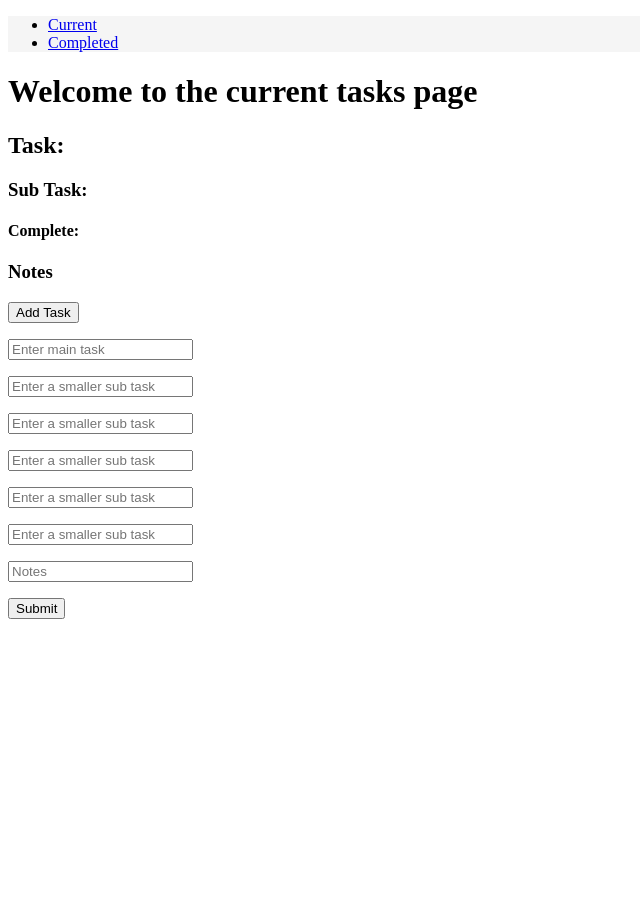
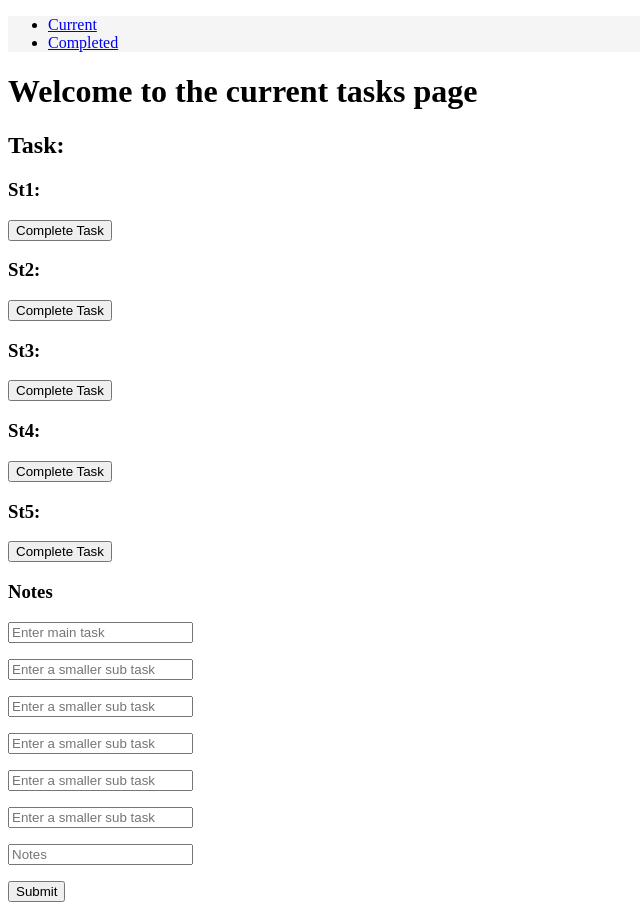
Before and after one commit to SILamble/Less-But-Better, a React (Create React App) app in the folder client/: page / in a window 1280 px wide. Shown: the whole page, without its empty margins (0-640 px from the left). Before the commit the page ends 800 px from the top, so only its background shows below. Built offline with nearby package versions, Linux system fonts and the light colour scheme; no server answers.

Commit message:
LBB-6 - added complete task buttons

```diff
--- /dev/null
+++ b/client/src/components/CompBtn/index.js
@@ -0,0 +1,9 @@
+import React from "react";
+
+function CompBtn({_id, name}) {
+  return (
+    <button type="button" >Complete Task</button>
+  );
+}
+
+export default CompBtn;
--- a/client/src/components/NewTaskForm/index.js
+++ b/client/src/components/NewTaskForm/index.js
@@ -16,35 +16,35 @@ function NewTaskForm({ handleFormSubmit, handleInputChange }) {
                 className="form-control"
                 type="text"
                 placeholder="Enter a smaller sub task"
-                name="subtask"
+                name="subTask1"
                 onChange={handleInputChange}
             /></p>
             <p><input
                 className="form-control"
                 type="text"
                 placeholder="Enter a smaller sub task"
-                name="subtask"
+                name="subTask2"
                 onChange={handleInputChange}
             /></p>
             <p><input
                 className="form-control"
                 type="text"
                 placeholder="Enter a smaller sub task"
-                name="subtask"
+                name="subTask3"
                 onChange={handleInputChange}
             /></p>
             <p><input
                 className="form-control"
                 type="text"
                 placeholder="Enter a smaller sub task"
-                name="subtask"
+                name="subTask4"
                 onChange={handleInputChange}
             /></p>
             <p><input
                 className="form-control"
                 type="text"
                 placeholder="Enter a smaller sub task"
-                name="subtask"
+                name="subTask5"
                 onChange={handleInputChange}
             /></p>
             <p><input
--- a/client/src/components/SubTaskContainer/index.js
+++ b/client/src/components/SubTaskContainer/index.js
@@ -1,12 +1,36 @@
 import React from "react";
+import CompBtn from "../CompBtn"
 
-function SubTaskContainer({ subtasks}) {
-    console.log("these are the subtasks the container is receiving:", subtasks)
+function SubTaskContainer({ _id, subTask1, subTask2, subTask3, subTask4, subTask5 }) {
     return (
-        <div><h3>Sub Task:{console.log(subtasks)}</h3>
-        <h4>Complete:</h4>
+        <div><div><h3>St1:{subTask1}</h3>
+            <CompBtn
+            _id
+            name = {subTask1}/>
         </div>
+            <div><h3>St2:{subTask2}</h3>
+            <CompBtn
+            _id
+            name = {subTask2}/>
+            </div>
+            <div><h3>St3:{subTask3}</h3>
+            <CompBtn
+            _id
+            name = {subTask3}/>
+            </div>
+            <div><h3>St4:{subTask4}</h3>
+            <CompBtn
+            _id
+            name = {subTask4}/>
+            </div>
+            <div><h3>St5:{subTask5}</h3>
+            <CompBtn
+            _id
+            name = {subTask5}/>
+            </div>
+        </div>
+
     );
-  }
+}
 
-  export default SubTaskContainer;
+export default SubTaskContainer;
--- a/client/src/components/TaskContainer/index.js
+++ b/client/src/components/TaskContainer/index.js
@@ -2,12 +2,27 @@ import React from "react";
 import SubTaskContainer from "../SubTaskContainer"
 import Notes from "../Notes"
 
-function TaskContainer({ task, complete, subtasks, notes }) {
+function TaskContainer({
+    task,
+    _id,
+    complete,
+    subTask1,
+    subTask2 ,
+    subTask3,
+    subTask4,
+    subTask5,
+    notes
+}) {
     return (
         <div><h2>Task: {task}</h2>
         {/* <h2>Complete: {complete}</h2> */}
         <SubTaskContainer
-        subtasks = {subtasks}/>
+        _id = {_id}
+        subTask1 = {subTask1}
+        subTask2 = {subTask2}
+        subTask3 = {subTask3}
+        subTask4 = {subTask4}
+        subTask5 = {subTask5}/>
         <Notes
         notes = {notes}/>
         </div>
--- a/client/src/components/pages/Current/index.js
+++ b/client/src/components/pages/Current/index.js
@@ -11,7 +11,16 @@ function Current() {
     //task states
     const [currentTasks, setCurrentTasks] = useState([{
       task:"",
-      subtasks:[],
+      subTask1:"",
+      st1Complete:"",
+      subTask2:"",
+      st2Complete:"",
+      subTask3:"",
+      st3Complete:"",
+      subTask4:"",
+      st4Complete:"",
+      subTask5:"",
+      st5Complete:"",
       complete:"",
       notes:"",
       _id:""
@@ -19,7 +28,16 @@ function Current() {
 
     const [newTask, setNewTask] = useState([{
       task:"",
-      subtasks:[],
+      subTask1:"",
+      st1Complete:"",
+      subTask2:"",
+      st2Complete:"",
+      subTask3:"",
+      st3Complete:"",
+      subTask4:"",
+      st4Complete:"",
+      subTask5:"",
+      st5Complete:"",
       complete:"",
       notes:"",
       _id:""
@@ -36,7 +54,11 @@ function Current() {
       event.preventDefault();
         API.createTask({
           task: newTask.task,
-          subtasks: newTask.subTask,
+          subTask1: newTask.subTask1,
+          subTask2: newTask.subTask2,
+          subTask3: newTask.subTask3,
+          subTask4: newTask.subTask4,
+          subTask5: newTask.subTask5,
           notes: newTask.notes
         })
           .then(res => console.log(newTask))
@@ -55,19 +77,22 @@ function Current() {
           <div>
             <h1>Welcome to the current tasks page</h1>
               {currentTasks.map(tasks => {
-                console.log("The sub tasks are", tasks.subtasks)
                   return (
                     <TaskContainer
                       key = {tasks._id}
                       task = {tasks.task}
                       complete = {String(tasks.complete)}
-                      subtasks = {tasks.subtasks}
+                      subTask1 = {tasks.subTask1}
+                      subTask2 = {tasks.subTask2}
+                      subTask3 = {tasks.subTask3}
+                      subTask4 = {tasks.subTask4}
+                      subTask5 = {tasks.subTask5}
                       notes = {tasks.notes}
                       />
                   )
                 })}
                 <p></p>
-                <AddBtn/>
+                {/* <AddBtn/> */}
                 <NewTaskForm
                 handleFormSubmit = {handleFormSubmit}
                 handleInputChange = {handleInputChange}/>
```
Also changed, not shown: 1 other file (tests, documents, lock files or other folders).
